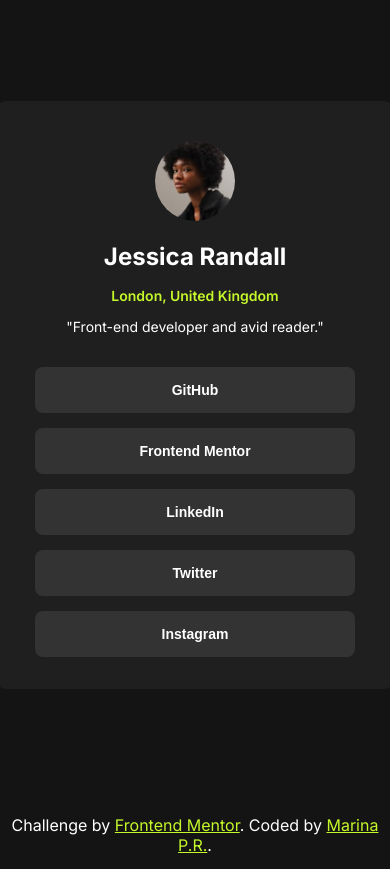
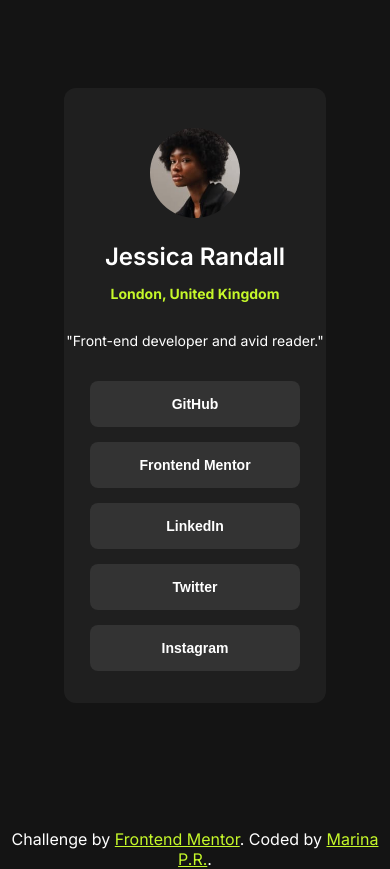
Before and after one commit to MarinaPerezR/social-links-profile, a plain HTML site: page index.html in a window 390 px wide. Drawn offline with Linux system fonts and the light colour scheme.

Commit message:
Added responsiveness

```diff
--- a/style.css
+++ b/style.css
@@ -11,8 +11,8 @@
 img {
     border-radius: 50%;
     margin-top: 40px;
-    width: 80px;
-    height: 80px;
+    width: 90px;
+    height: 90px;
 }
 
 .container {
@@ -25,24 +25,27 @@
     margin-bottom: 96px;
 }
 
-h1, p {
-    color: hsl(0, 0%, 100%);
-}
-
 h1 {
     font-size: 24px;
-    font-weight: 700;
+    font-weight: 600;
+    color: hsl(0, 0%, 100%);
+    margin-top: 20px;
+    margin-bottom: 1px;
+
 }
 
 p {
     font-size: 14px;
     font-weight: 400;
+    color: hsl(0, 0%, 100%);
+
 }
 
 h3 {
     color: hsl(75, 94%, 57%);
     font-size: 14px;
-    font-weight: 600;
+    font-weight: 700;
+    margin-bottom: 30px;
 }
 .button-container {
     display: flex;
@@ -81,3 +84,9 @@
 a {
     color: hsl(75, 94%, 57%);
 }
+
+@media (max-width: 600px) {
+    .container {
+        width: 70%;
+    }
+}
```
